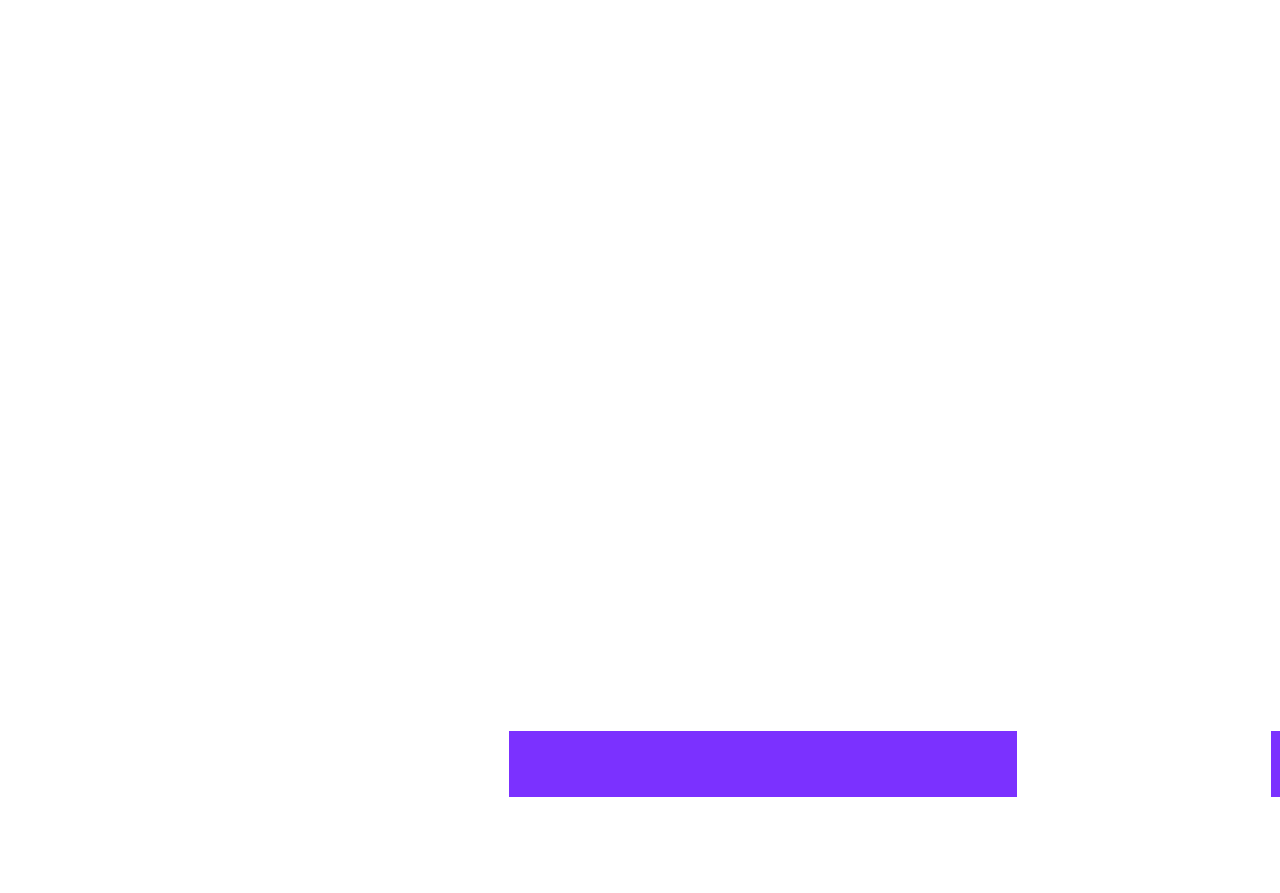
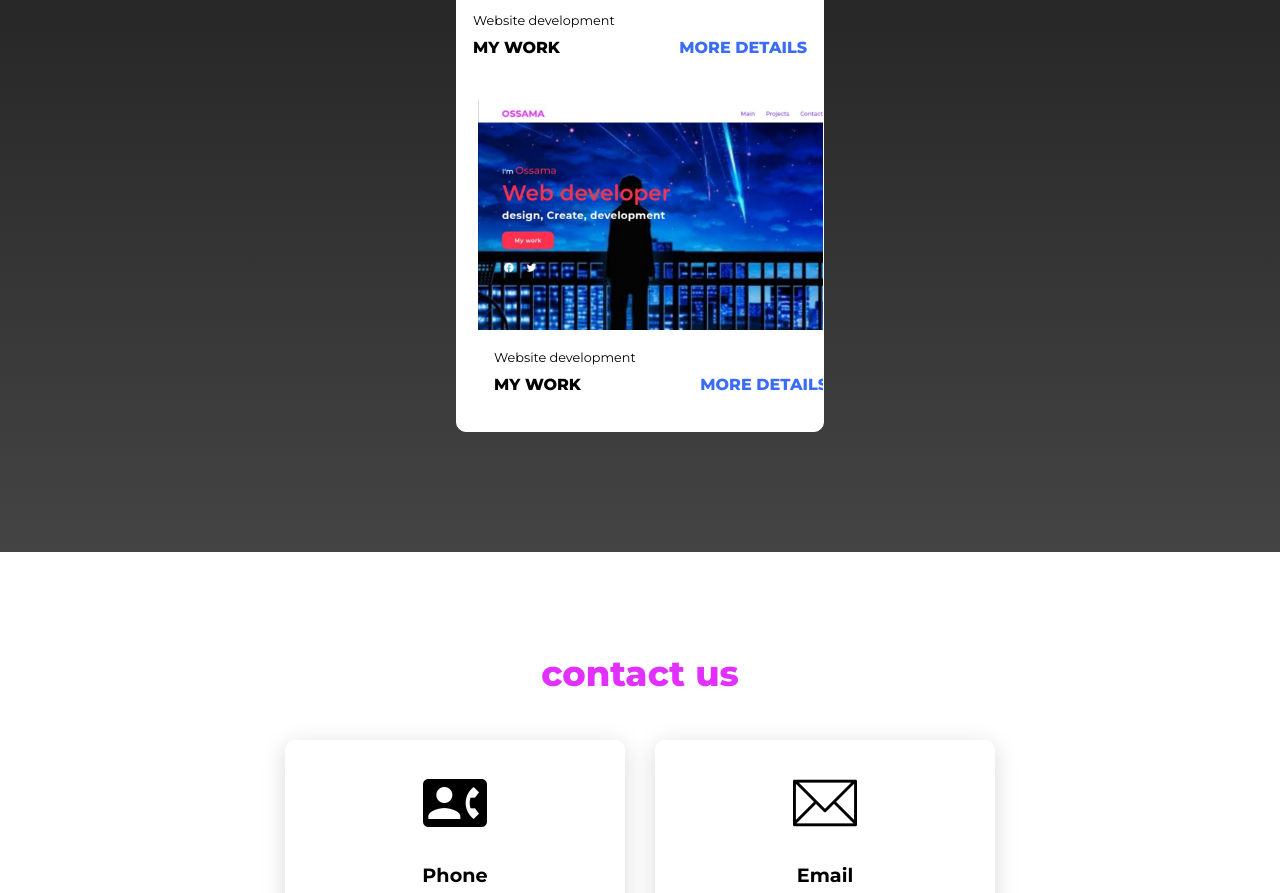
Before and after one commit to Ossamadr/professor, a plain HTML site: page index.html in a window 1280 px wide. Shown: the part 1810-2703 px from the top of the page. Before the commit the page ends 2607 px from the top, so only its background shows below. Drawn offline with Linux system fonts and the light colour scheme.

Commit message:
Update index.html

```diff
--- a/index.html
+++ b/index.html
@@ -76,6 +76,29 @@
                     </strong>
 
                 </div>
+    <div class="project-card">
+
+                <div class="project-image">
+
+                    <img src="work2.jpg" />
+
+                </div>
+
+                <div class="project-info">
+
+                    <p class="project-category">Website development</p>
+
+                    <strong class="project-title">
+
+                        <span>MY WORK</span>
+
+                        <a href="https://ossamadr.github.io/professor/" class="more-details">More details</a>
+
+                    </strong>
+
+                </div>
+
+            </div>
 
 
 
@@ -87,8 +110,7 @@
 
 
 
-                </div>
-            </div>
+
         </div>
     </section>
 
```
